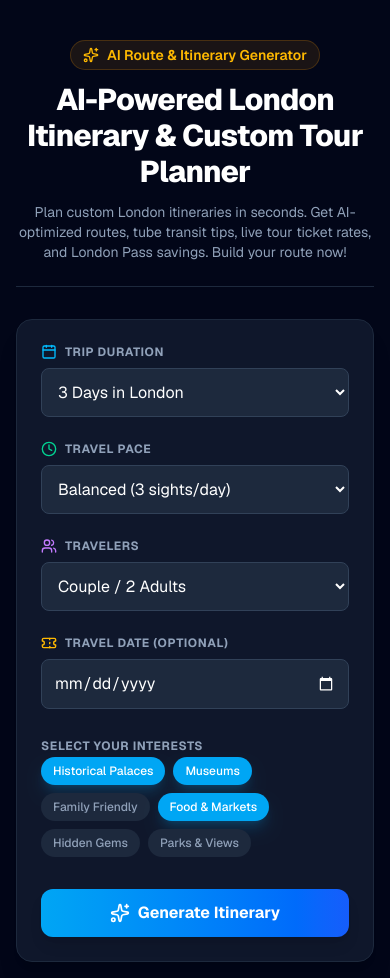
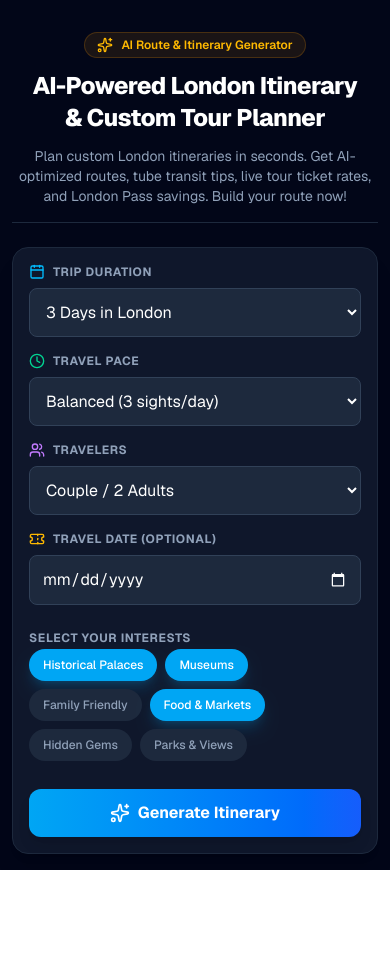
Before and after one commit to akhilguptapm/london-ai-route-generator, a Next.js app: page / in a window 390 px wide. After the commit the page ends 870 px from the top, so only its background shows below. Built offline with nearby package versions, Linux system fonts and the light colour scheme.

Commit message:
Mobile responsiveness: viewport config, tighter spacing, stacked tour cards, overflow fixes
Co-authored-by: Cursor <cursoragent@cursor.com>

```diff
--- a/src/app/globals.css
+++ b/src/app/globals.css
@@ -31,7 +31,13 @@
   }
 }
 
+html {
+  -webkit-text-size-adjust: 100%;
+  text-size-adjust: 100%;
+}
+
 body {
+  overflow-x: hidden;
   background: var(--background);
   color: var(--foreground);
   font-family: Arial, Helvetica, sans-serif;
--- a/src/app/layout.tsx
+++ b/src/app/layout.tsx
@@ -1,4 +1,4 @@
-import type { Metadata } from "next";
+import type { Metadata, Viewport } from "next";
 import { Geist, Geist_Mono } from "next/font/google";
 import "./globals.css";
 
@@ -11,6 +11,13 @@ const geistMono = Geist_Mono({
   variable: "--font-geist-mono",
   subsets: ["latin"],
 });
+
+export const viewport: Viewport = {
+  width: "device-width",
+  initialScale: 1,
+  themeColor: "#020617",
+  colorScheme: "dark",
+};
 
 export const metadata: Metadata = {
   title: "AI London Itinerary & Custom Tour Planner | London Tour Package",
--- a/src/app/page.tsx
+++ b/src/app/page.tsx
@@ -128,14 +128,14 @@ export default function Home() {
   };
 
   return (
-    <main className="min-h-screen bg-slate-950 text-slate-100 p-4 md:p-8 font-sans">
-      <div className="max-w-5xl mx-auto space-y-8">
+    <main className="min-h-dvh bg-slate-950 text-slate-100 px-3 py-4 sm:p-6 md:p-8 font-sans">
+      <div className="max-w-5xl mx-auto space-y-6 sm:space-y-8">
         {/* Header Section */}
-        <header className="text-center space-y-3 py-6 border-b border-slate-800">
-          <div className="inline-flex items-center gap-2 bg-amber-500/10 text-amber-400 px-3 py-1 rounded-full text-sm font-semibold border border-amber-500/20">
-            <Sparkles className="w-4 h-4" /> AI Route & Itinerary Generator
+        <header className="text-center space-y-3 py-4 sm:py-6 border-b border-slate-800">
+          <div className="inline-flex items-center gap-2 bg-amber-500/10 text-amber-400 px-3 py-1 rounded-full text-xs sm:text-sm font-semibold border border-amber-500/20">
+            <Sparkles className="w-4 h-4 shrink-0" /> AI Route & Itinerary Generator
           </div>
-          <h1 className="text-3xl md:text-5xl font-extrabold tracking-tight text-white">
+          <h1 className="text-2xl sm:text-4xl md:text-5xl font-extrabold tracking-tight text-white text-balance break-words">
             AI-Powered London Itinerary & Custom Tour Planner
           </h1>
           <p className="text-slate-400 max-w-2xl mx-auto text-sm md:text-base">
@@ -146,9 +146,9 @@ export default function Home() {
         {/* Form Controls */}
         <form
           onSubmit={handleGenerate}
-          className="bg-slate-900 border border-slate-800 rounded-2xl p-6 space-y-6 shadow-xl"
+          className="bg-slate-900 border border-slate-800 rounded-2xl p-4 sm:p-6 space-y-5 sm:space-y-6 shadow-xl"
         >
-          <div className="grid grid-cols-1 md:grid-cols-2 lg:grid-cols-4 gap-6">
+          <div className="grid grid-cols-1 sm:grid-cols-2 lg:grid-cols-4 gap-4 sm:gap-6">
             {/* Days Counter */}
             <div className="space-y-2">
               <label
@@ -226,7 +226,7 @@ export default function Home() {
                 value={travelDate}
                 min={minDate || undefined}
                 onChange={(e) => setTravelDate(e.target.value)}
-                className="w-full bg-slate-800 border border-slate-700 rounded-lg p-3 text-white focus:ring-2 focus:ring-amber-500 focus:outline-none [color-scheme:dark]"
+                className="block w-full min-w-0 min-h-12 bg-slate-800 border border-slate-700 rounded-lg p-3 text-white focus:ring-2 focus:ring-amber-500 focus:outline-none [color-scheme:dark]"
               />
             </div>
           </div>
@@ -245,7 +245,7 @@ export default function Home() {
                     key={interest}
                     aria-pressed={active}
                     onClick={() => toggleInterest(interest)}
-                    className={`px-3 py-1.5 rounded-full text-xs font-medium transition-all ${
+                    className={`px-3.5 py-2 sm:px-3 sm:py-1.5 rounded-full text-xs font-medium transition-all ${
                       active
                         ? "bg-sky-500 text-white shadow-lg shadow-sky-500/20"
                         : "bg-slate-800 text-slate-400 hover:bg-slate-700 hover:text-slate-200"
@@ -259,7 +259,7 @@ export default function Home() {
           </div>
 
           {/* Submit Button */}
-          <div className="flex gap-4 pt-2">
+          <div className="flex gap-3 sm:gap-4 pt-2">
             <button
               type="submit"
               disabled={isLoading}
@@ -319,14 +319,14 @@ export default function Home() {
         {itinerary && (
           <div className="space-y-8 animate-fade-in">
             {/* Overview Header Card */}
-            <div className="bg-gradient-to-r from-sky-950 via-slate-900 to-indigo-950 border border-sky-500/30 rounded-2xl p-6 space-y-3">
+            <div className="bg-gradient-to-r from-sky-950 via-slate-900 to-indigo-950 border border-sky-500/30 rounded-2xl p-4 sm:p-6 space-y-3">
               <div className="flex flex-wrap justify-between items-start gap-4">
-                <div>
-                  <h2 className="text-2xl font-bold text-sky-400">{itinerary.tripTitle}</h2>
+                <div className="min-w-0 flex-1 basis-64">
+                  <h2 className="text-xl sm:text-2xl font-bold text-sky-400 break-words">{itinerary.tripTitle}</h2>
                   <p className="text-slate-300 text-sm mt-1">{itinerary.summary}</p>
                 </div>
                 {itinerary.estimatedPassSavings && (
-                  <div className="bg-emerald-500/10 border border-emerald-500/30 text-emerald-400 px-4 py-2 rounded-xl text-center">
+                  <div className="w-full sm:w-auto bg-emerald-500/10 border border-emerald-500/30 text-emerald-400 px-4 py-2 rounded-xl text-center">
                     <span className="text-xs block uppercase font-bold text-emerald-500">
                       London Pass Savings
                     </span>
@@ -340,21 +340,21 @@ export default function Home() {
             {itinerary.days?.map((day, dayIdx) => (
               <div
                 key={dayIdx}
-                className="bg-slate-900 border border-slate-800 rounded-2xl p-6 space-y-6"
+                className="bg-slate-900 border border-slate-800 rounded-2xl p-4 sm:p-6 space-y-5 sm:space-y-6"
               >
                 <div className="flex items-center gap-3 border-b border-slate-800 pb-4">
-                  <div className="bg-sky-500 text-white h-8 px-3 rounded-lg flex items-center justify-center font-bold text-sm whitespace-nowrap">
+                  <div className="bg-sky-500 text-white h-8 px-3 rounded-lg flex items-center justify-center font-bold text-sm whitespace-nowrap shrink-0">
                     Day {day?.dayNumber ?? dayIdx + 1}
                   </div>
-                  <h3 className="text-xl font-bold text-white">{day?.theme}</h3>
+                  <h3 className="min-w-0 text-lg sm:text-xl font-bold text-white break-words">{day?.theme}</h3>
                 </div>
 
                 {/* Schedule Timeline */}
-                <div className="space-y-6 relative border-l-2 border-slate-800 ml-4 pl-6">
+                <div className="space-y-6 relative border-l-2 border-slate-800 ml-2 pl-5 sm:ml-4 sm:pl-6">
                   {day?.schedule?.map((item, idx) => (
-                    <div key={idx} className="relative space-y-3 group">
+                    <div key={idx} className="relative space-y-3 group min-w-0">
                       {/* Timeline Indicator Node */}
-                      <span className="absolute -left-[33px] top-1 w-4 h-4 rounded-full bg-slate-900 border-2 border-sky-400 group-hover:bg-sky-400 transition" />
+                      <span className="absolute -left-[29px] sm:-left-[33px] top-1 w-4 h-4 rounded-full bg-slate-900 border-2 border-sky-400 group-hover:bg-sky-400 transition" />
 
                       <div className="flex flex-wrap items-center justify-between gap-2">
                         <span className="text-xs font-semibold text-sky-400 bg-sky-950 px-2.5 py-1 rounded-md border border-sky-800">
@@ -367,7 +367,7 @@ export default function Home() {
                         )}
                       </div>
 
-                      <h4 className="text-lg font-bold text-slate-100">{item?.attractionName}</h4>
+                      <h4 className="text-base sm:text-lg font-bold text-slate-100 break-words">{item?.attractionName}</h4>
                       <p className="text-slate-400 text-sm">{item?.description}</p>
 
                       {/* Transit Instructions */}
--- a/src/components/TourOptions.tsx
+++ b/src/components/TourOptions.tsx
@@ -15,7 +15,7 @@ function TourCard({ tour, adults }: { tour: ViatorTour; adults: number }) {
 
   return (
     <div
-      className={`flex gap-3 bg-slate-900 border rounded-lg p-3 ${
+      className={`flex flex-col sm:flex-row gap-3 bg-slate-900 border rounded-lg p-3 ${
         unavailable ? "border-slate-800 opacity-60" : "border-slate-700"
       }`}
     >
@@ -25,7 +25,7 @@ function TourCard({ tour, adults }: { tour: ViatorTour; adults: number }) {
           src={tour.imageUrl}
           alt=""
           loading="lazy"
-          className="w-20 h-20 sm:w-24 sm:h-24 rounded-md object-cover shrink-0"
+          className="w-full h-36 sm:w-24 sm:h-24 rounded-md object-cover shrink-0"
         />
       )}
 
@@ -90,7 +90,7 @@ function TourCard({ tour, adults }: { tour: ViatorTour; adults: number }) {
             href={tour.bookingUrl}
             target="_blank"
             rel="noopener noreferrer sponsored"
-            className="inline-flex items-center gap-1.5 text-xs font-bold text-sky-400 hover:text-sky-300"
+            className="inline-flex items-center gap-1.5 py-1.5 text-xs font-bold text-sky-400 hover:text-sky-300"
           >
             View on Viator <ExternalLink className="w-3 h-3" />
           </a>
@@ -121,7 +121,7 @@ export function TourOptions({
   if (!tours || tours.length === 0) return null;
 
   return (
-    <div className="bg-slate-950 border border-purple-500/20 rounded-xl p-4 space-y-3 mt-2">
+    <div className="bg-slate-950 border border-purple-500/20 rounded-xl p-3 sm:p-4 space-y-3 mt-2">
       <div className="text-xs text-purple-400 font-semibold uppercase tracking-wider">
         Book tours &amp; tickets · live from Viator
       </div>
```
